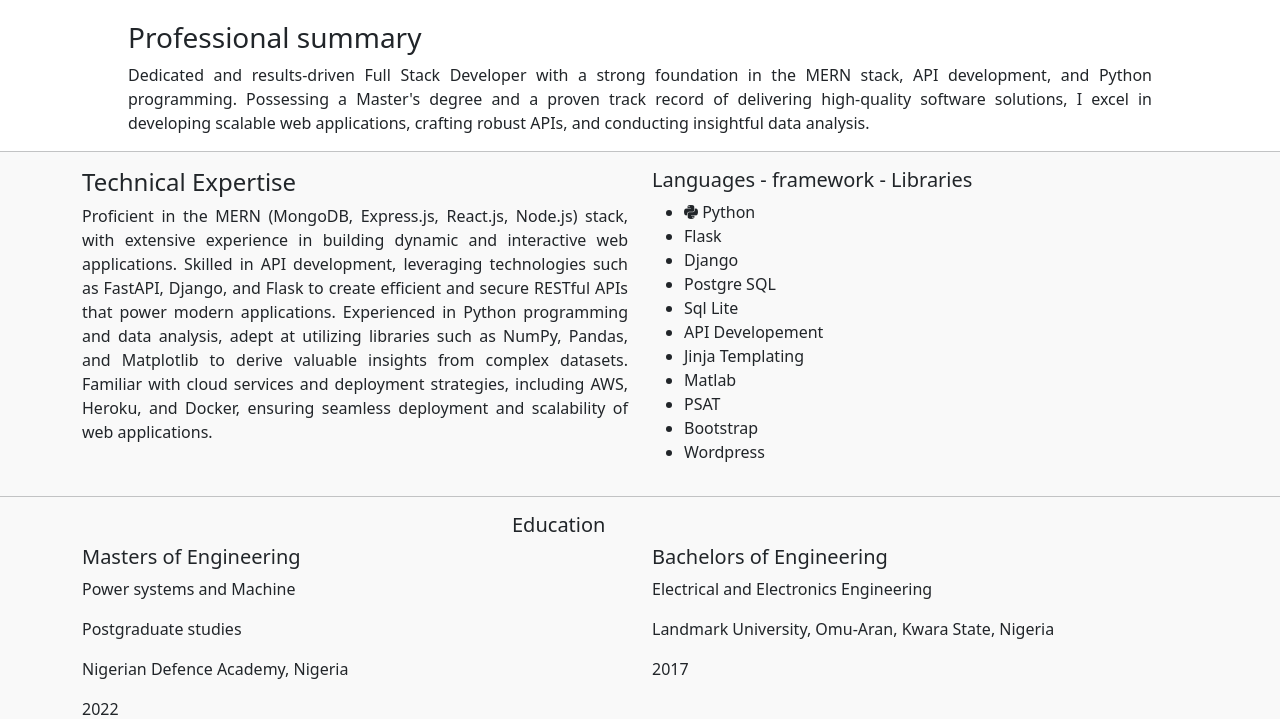
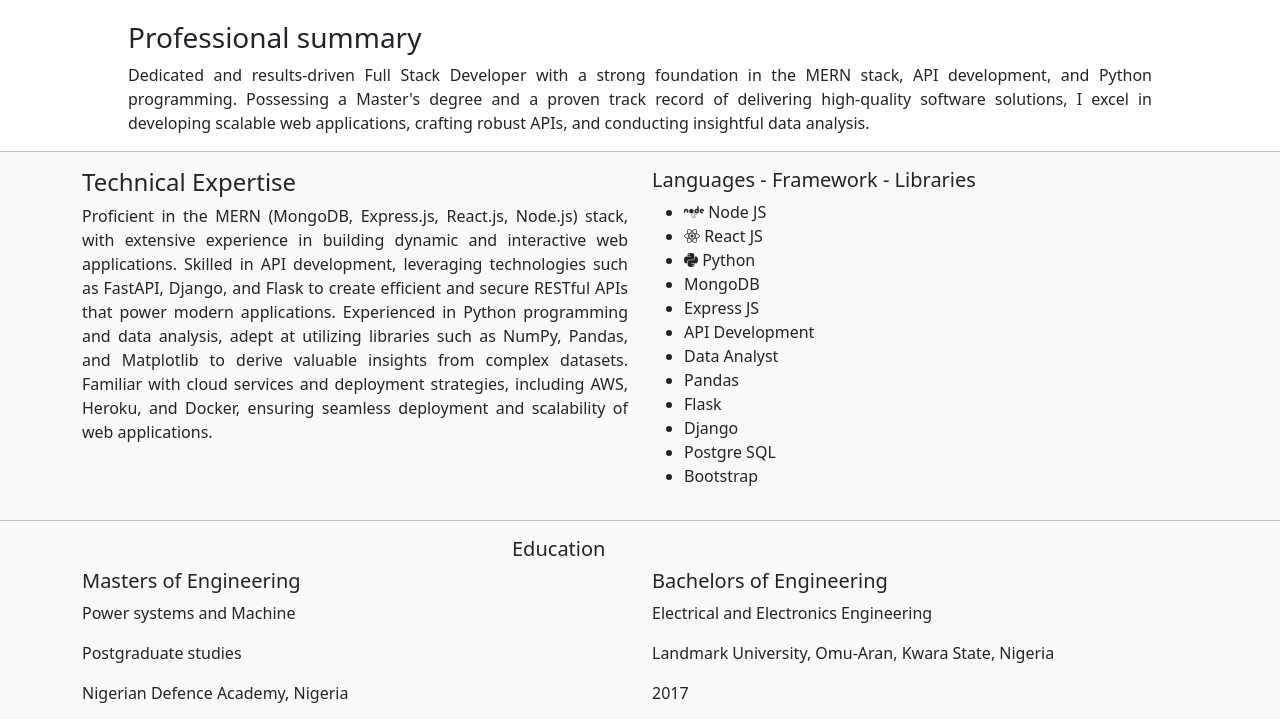
Before and after one commit to timijab/new_resume, a Flask app: page / in a window 1280 px wide. Shown: the part 369-1088 px from the top of the page. Run offline with Flask 2, Linux system fonts and the light colour scheme; parts of the project's set-up code (start-up, migrations or seed data) failed here and were passed over; some libraries are stand-ins or nearby versions; some web fonts are replaced.

Commit message:
Update index.html

```diff
--- a/templates/index.html
+++ b/templates/index.html
@@ -30,25 +30,33 @@
               </p>
             </div>
             <div class="col-sm-6">
-                <h5> Languages - framework - Libraries </h5>
+                <h5> Languages - Framework - Libraries </h5>
                 <ul>
+                    <li>
+                        <i class="fa-brands fa-node"></i>
+                        Node JS
+                    </li>
+                    <li>
+                        <i class="fa-brands fa-react"></i>
+                        React JS
+                    </li>
                     <li>
                         <i class="fa-brands fa-python"></i>
                         Python
                     </li>
-
                     <li>
-                        Flask
+                        MongoDB
                     </li>
+                    <li>
+                        Express JS
+                    </li>
+                    <li> API Development </li>
+                    <li> Data Analyst </li>
+                    <li> Pandas </li>
+                    <li> Flask</li>
                     <li> Django </li>
                     <li> Postgre SQL </li>
-                    <li> Sql Lite </li>
-                    <li> API Developement </li>
-                    <li> Jinja Templating </li>
-                    <li> Matlab </li>
-                    <li> PSAT </li>
                     <li> Bootstrap </li>
-                    <li> Wordpress </li>
                 </ul>
             </div>
         </div>
```
